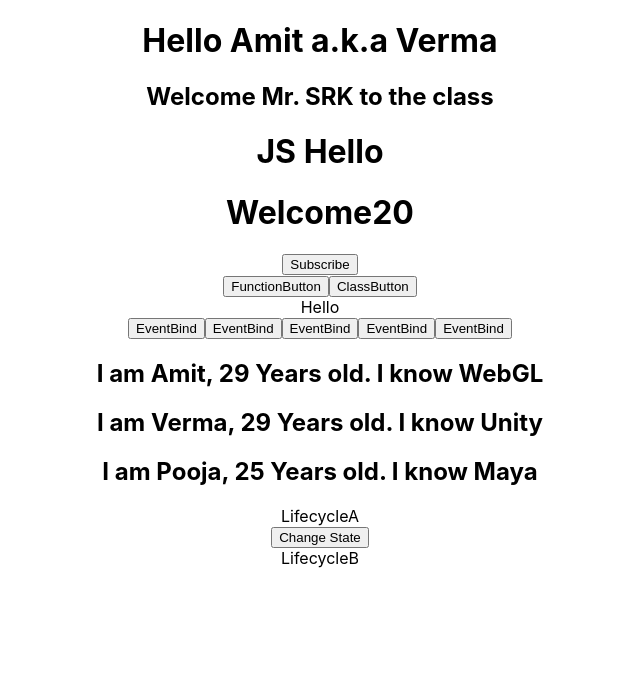
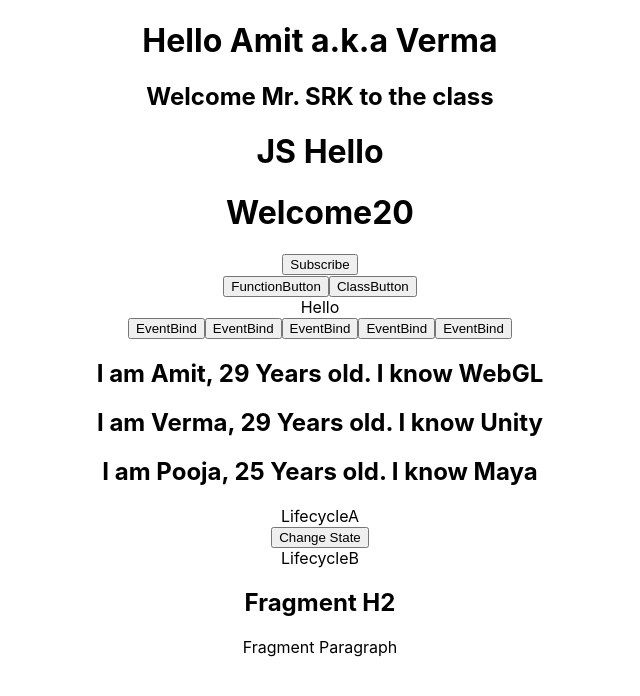
Before and after one commit to amitukind/myReact, a React (Create React App) app in the folder hello-world/: page / in a window 1280 px wide. Shown: the top 696 px of the page, without its empty margins (320-960 px from the left). Built offline with nearby package versions, Linux system fonts and the light colour scheme.

Commit message:
Fragments in React

```diff
--- a/hello-world/src/App.js
+++ b/hello-world/src/App.js
@@ -1,4 +1,4 @@
-import React, { Component } from "react";
+import React, { Component, Fragment } from "react";
 import "./App.css";
 import Greet from "./components/Greet";
 import Welcome from "./components/Welcome";
@@ -9,6 +9,7 @@ import ClassClick from "./components/ClassClick";
 import EventBind from "./components/EventBind";
 import NameList from "./components/NameList";
 import LifecycleA from "./components/LifecycleA";
+import FragmentDemo from "./components/FragmentDemo";
 
 class App extends Component {
   render() {
@@ -23,6 +24,7 @@ class App extends Component {
         <EventBind />
         <NameList></NameList>
         <LifecycleA />
+        <FragmentDemo />
       </div>
     );
   }
--- /dev/null
+++ b/hello-world/src/components/FragmentDemo.js
@@ -0,0 +1,12 @@
+import React from "react";
+
+function FragmentDemo() {
+  return (
+    <React.Fragment>
+      <h2>Fragment H2</h2>
+      <p>Fragment Paragraph</p>
+    </React.Fragment>
+  );
+}
+
+export default FragmentDemo;
```
